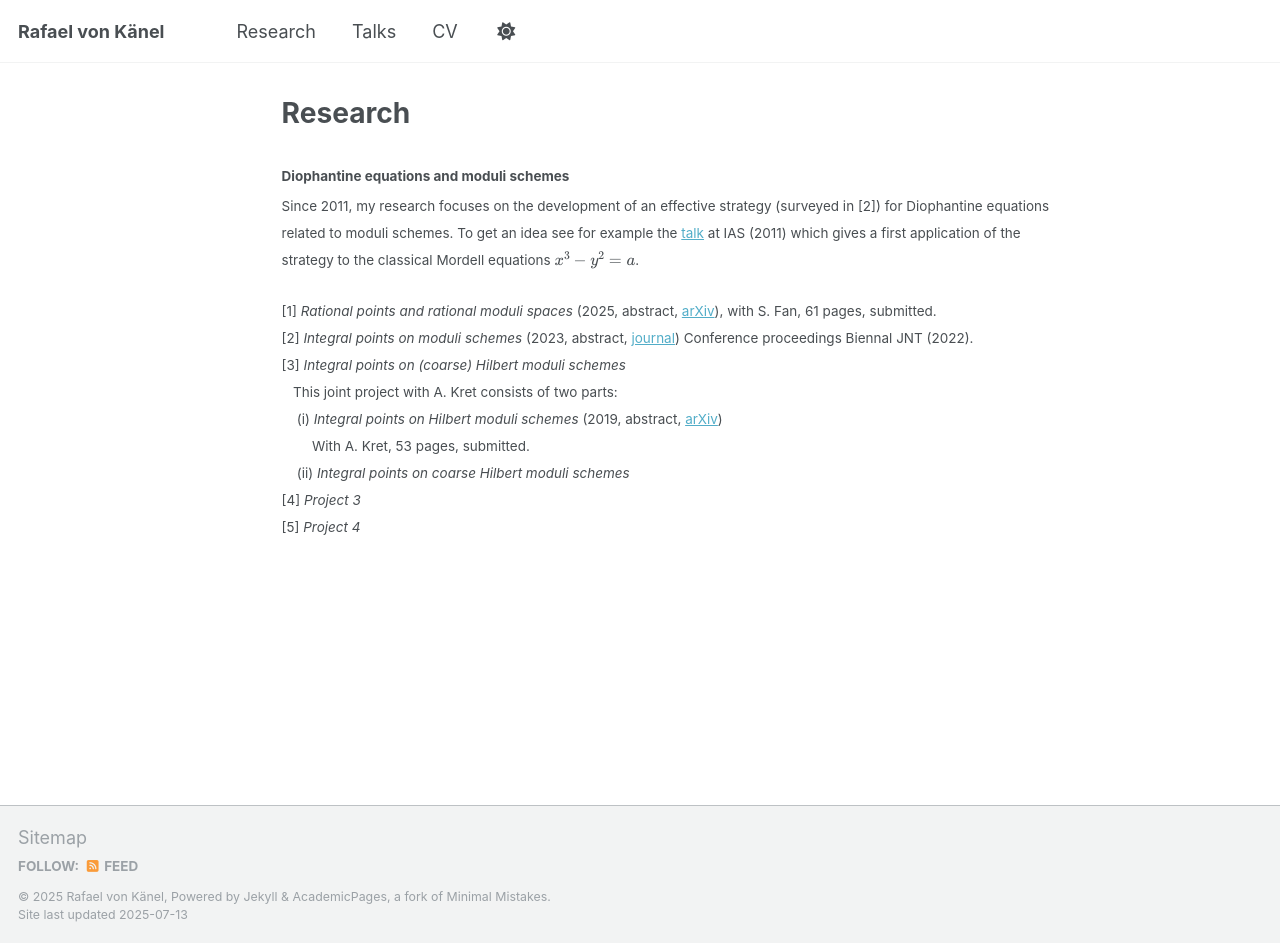
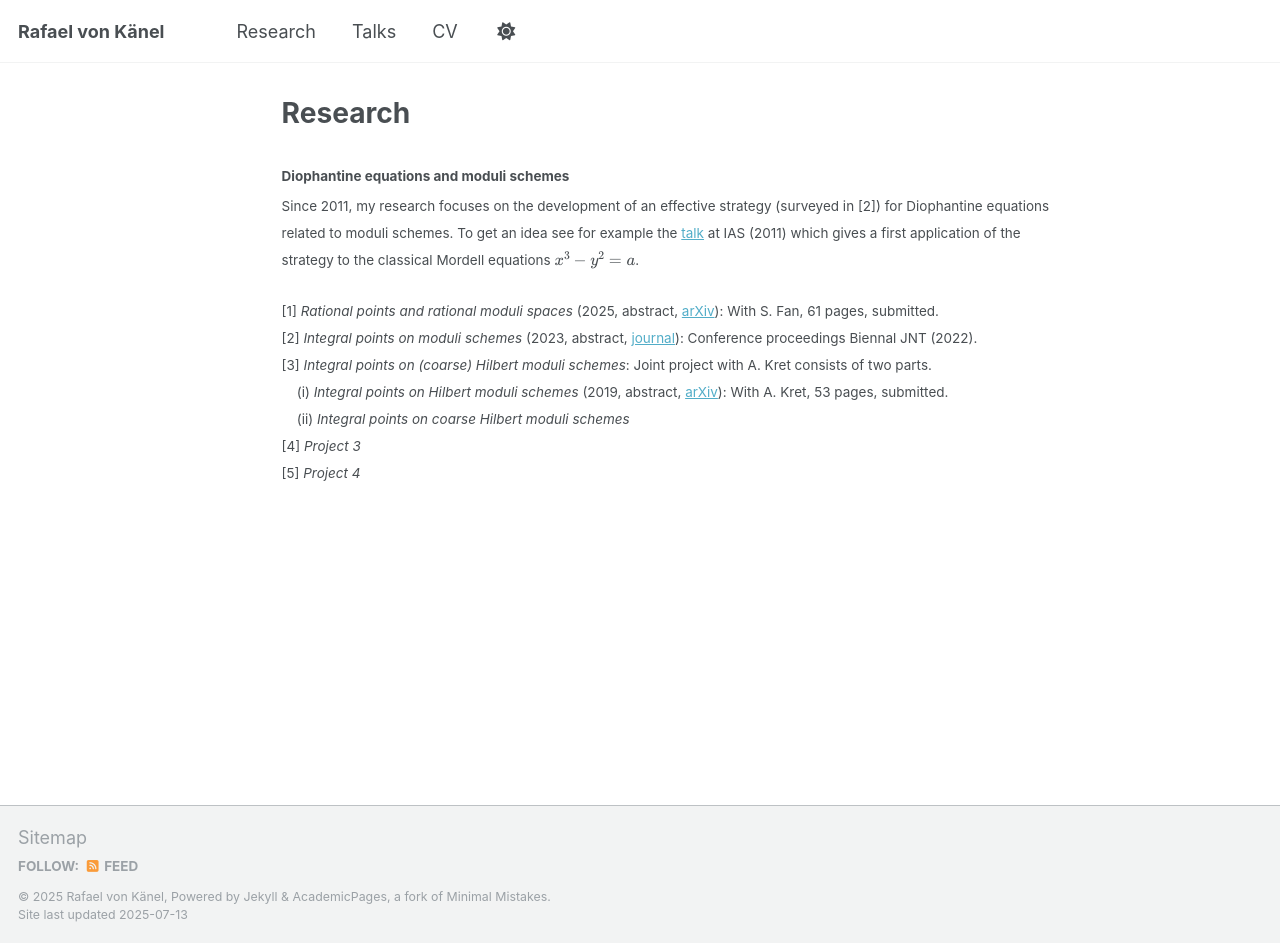
Before and after one commit to rafaelvonkanel/rafaelvonkanel.github.io, a Jekyll site: the page built from _pages/research.md, in a window 1280 px wide and 943 px high. Built offline with Jekyll 4.4.1, drawn with Linux system fonts in a browser that asks for light colours; a script that is not in the unit is left out.

Commit message:
Update research.md

```diff
--- a/_pages/research.md
+++ b/_pages/research.md
@@ -10,12 +10,10 @@ author_profile: false
 <small>Since 2011, my research focuses on the development of an effective strategy (surveyed in [2]) for Diophantine equations related to moduli schemes. To get an idea see for example the [talk](www.ias.edu/video/short/vonkenel) at IAS (2011) which gives a first application of the strategy to the classical Mordell equations \\(x^3-y^2=a\\).</small>
 
 <small>
-[1] *Rational points and rational moduli spaces* (2025, abstract<!--(../_research/proj1.md)-->, [arXiv](https://arxiv.org/pdf/2501.17155)), with S. Fan, 61 pages, submitted.
-[2] *Integral points on moduli schemes*  (2023, abstract, [journal](https://www.sciencedirect.com/science/article/abs/pii/S0022314X24001744)) Conference proceedings Biennal JNT (2022).
-[3] *Integral points on (coarse) Hilbert moduli schemes*
-&nbsp;&nbsp; This joint project with A. Kret consists of two parts:
-&nbsp;&nbsp;&nbsp; (i) *Integral points on Hilbert moduli schemes* (2019, abstract, [arXiv](https://arxiv.org/abs/1904.03503))
-&nbsp;&nbsp;&nbsp;&nbsp;&nbsp;&nbsp;&nbsp; With A. Kret, 53 pages, submitted.
+[1] *Rational points and rational moduli spaces* (2025, abstract<!--(../_research/proj1.md)-->, [arXiv](https://arxiv.org/pdf/2501.17155)): With S. Fan, 61 pages, submitted.
+[2] *Integral points on moduli schemes*  (2023, abstract, [journal](https://www.sciencedirect.com/science/article/abs/pii/S0022314X24001744)): Conference proceedings Biennal JNT (2022).
+[3] *Integral points on (coarse) Hilbert moduli schemes*: Joint project with A. Kret consists of two parts.
+&nbsp;&nbsp;&nbsp; (i) *Integral points on Hilbert moduli schemes* (2019, abstract, [arXiv](https://arxiv.org/abs/1904.03503)): With A. Kret, 53 pages, submitted.
 &nbsp;&nbsp;&nbsp; (ii) *Integral points on coarse Hilbert moduli schemes*
 [4] *Project 3*
 [5] *Project 4*
```
